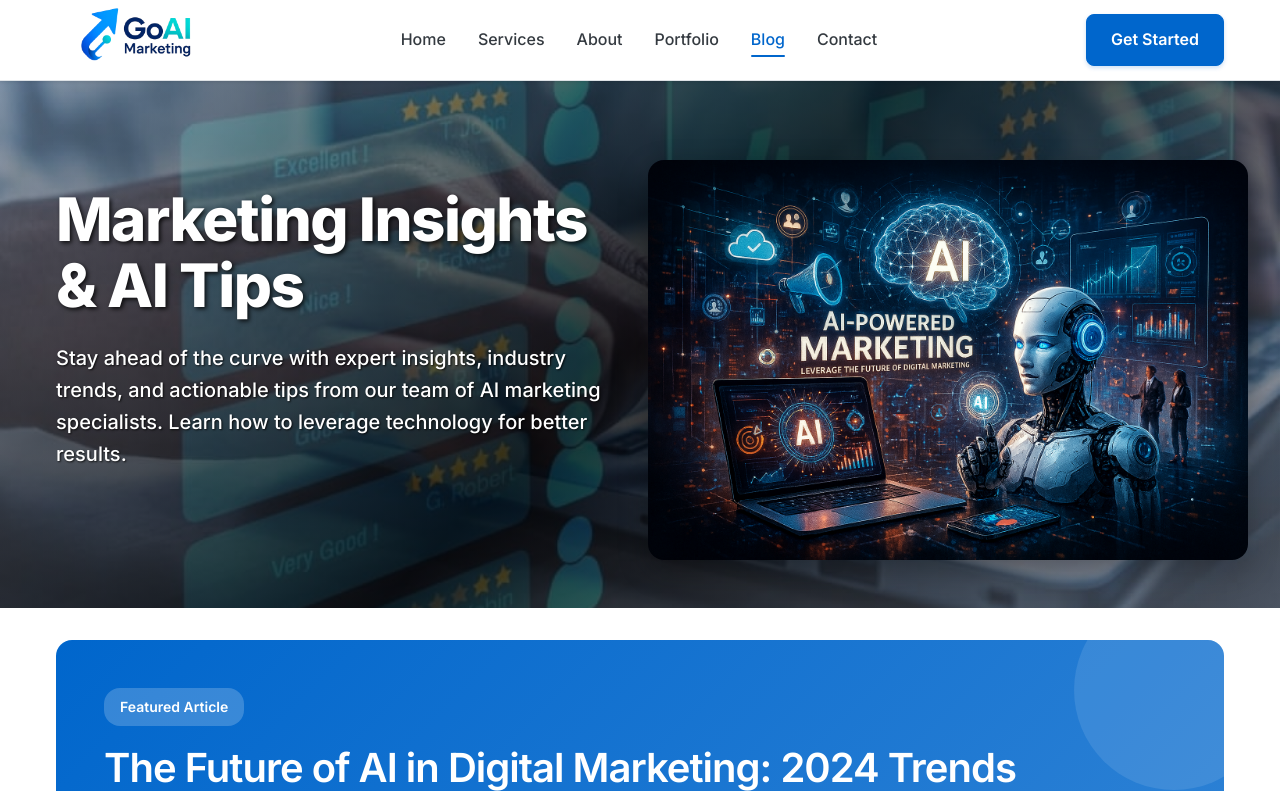
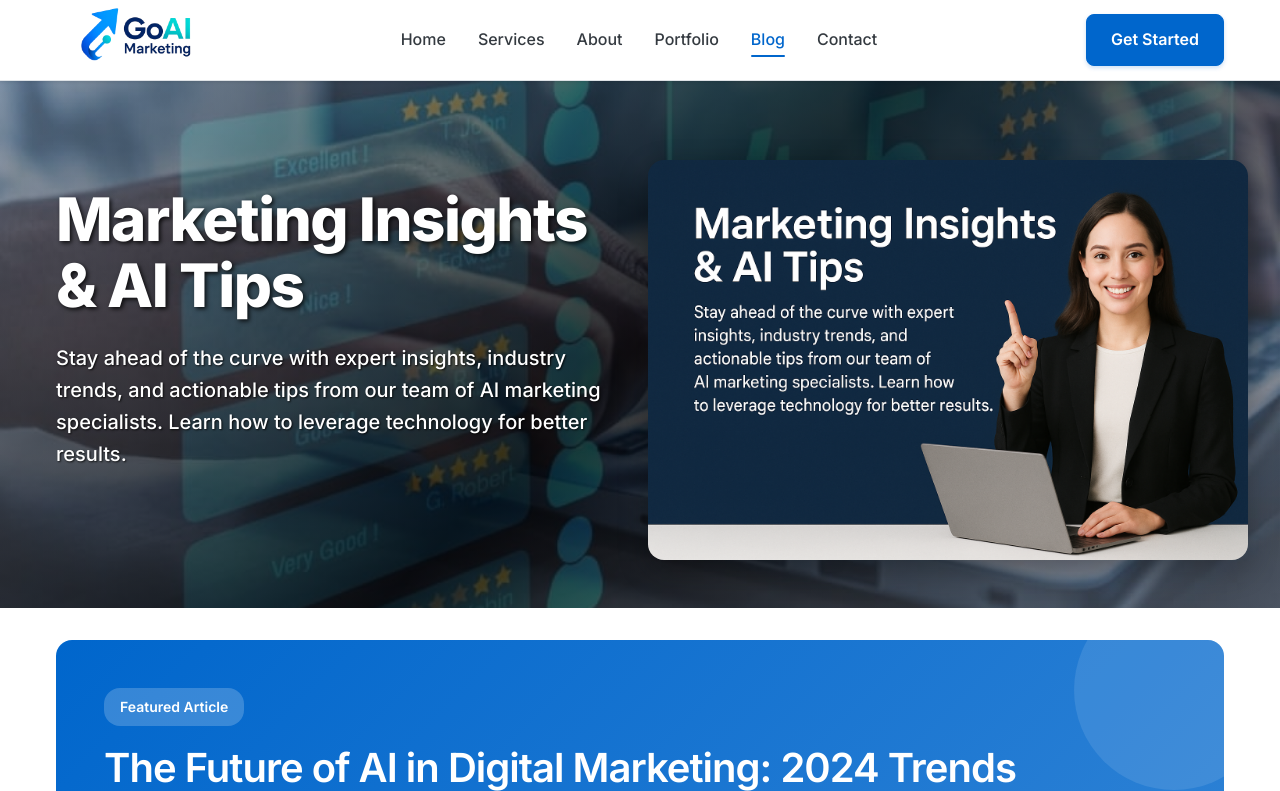
Before and after one commit to shirwani/goai, a Flask app: page /blog in a window 1280 px wide. Shown: the top 791 px of the page. Run offline with Flask 3, Linux system fonts and the light colour scheme.

Commit message:
Update blog.html to use blog.jpeg instead of ai_hero.jpeg

```diff
--- a/templates/blog.html
+++ b/templates/blog.html
@@ -19,7 +19,7 @@
             <p style="font-size: var(--font-size-xl); color: var(--white); margin-bottom: var(--spacing-8); line-height: 1.6; text-shadow: 1px 1px 2px rgba(0, 0, 0, 0.8); font-weight: 500;">Stay ahead of the curve with expert insights, industry trends, and actionable tips from our team of AI marketing specialists. Learn how to leverage technology for better results.</p>
         </div>
         <div class="hero-image fade-in-up" style="display: flex; justify-content: center; align-items: center; text-align: center; margin-top: 2rem;">
-            <img src="{{ url_for('static', filename='images/ai_hero.jpeg') }}" alt="AI Marketing Blog" loading="lazy" style="max-width: 100%; height: auto; max-height: 400px; border-radius: 1rem; box-shadow: 0 10px 30px rgba(0,0,0,0.3);">
+            <img src="{{ url_for('static', filename='images/blog.jpeg') }}" alt="AI Marketing Blog" loading="lazy" style="max-width: 100%; height: auto; max-height: 400px; border-radius: 1rem; box-shadow: 0 10px 30px rgba(0,0,0,0.3);">
         </div>
     </div>
 </div>
```
